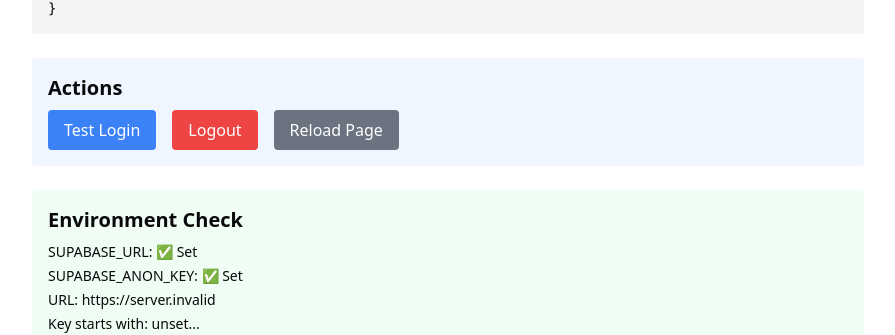
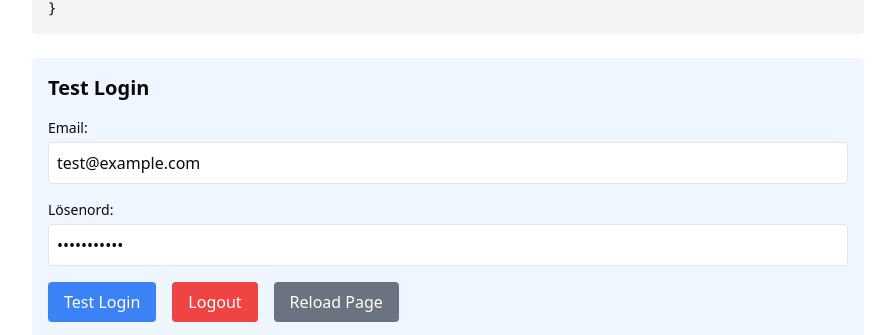
Before and after one commit to Stekaka/CoWorkerV2-CRM, a Next.js app: page /debug-auth in a window 1280 px wide. Shown: the part 234-569 px from the top of the page, without its empty margins (0-895 px from the left). Built offline with nearby package versions, Linux system fonts and the light colour scheme; no server answers.

Commit message:
Add login form to debug page with custom email/password

```diff
--- a/src/app/debug-auth/page.tsx
+++ b/src/app/debug-auth/page.tsx
@@ -18,6 +18,8 @@ export default function AuthDebugPage() {
   const [authState, setAuthState] = useState<AuthState | null>(null)
   const [loading, setLoading] = useState(true)
   const [loginTest, setLoginTest] = useState('')
+  const [testEmail, setTestEmail] = useState('test@example.com')
+  const [testPassword, setTestPassword] = useState('testpass123')
   const router = useRouter()
 
   useEffect(() => {
@@ -76,8 +78,8 @@ export default function AuthDebugPage() {
 
     try {
       const { error } = await supabase.auth.signInWithPassword({
-        email: 'test@example.com',
-        password: 'testpass123',
+        email: testEmail,
+        password: testPassword,
       })
 
       if (error) {
@@ -117,7 +119,31 @@ export default function AuthDebugPage() {
         </div>
 
         <div className="bg-blue-50 p-4 rounded">
-          <h2 className="text-xl font-semibold mb-2">Actions</h2>
+          <h2 className="text-xl font-semibold mb-4">Test Login</h2>
+
+          <div className="space-y-4 mb-4">
+            <div>
+              <label className="block text-sm font-medium mb-1">Email:</label>
+              <input
+                type="email"
+                value={testEmail}
+                onChange={(e) => setTestEmail(e.target.value)}
+                className="w-full p-2 border rounded"
+                placeholder="din@email.se"
+              />
+            </div>
+            <div>
+              <label className="block text-sm font-medium mb-1">Lösenord:</label>
+              <input
+                type="password"
+                value={testPassword}
+                onChange={(e) => setTestPassword(e.target.value)}
+                className="w-full p-2 border rounded"
+                placeholder="dittlösenord"
+              />
+            </div>
+          </div>
+
           <div className="space-x-4">
             <button
               onClick={testLogin}
```
